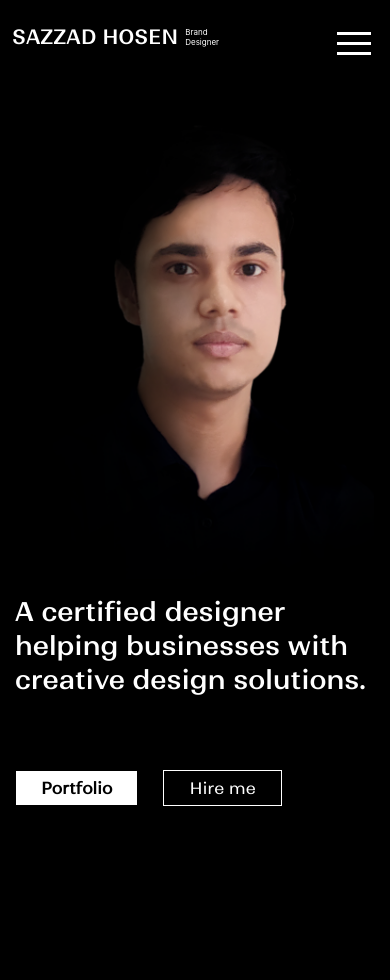
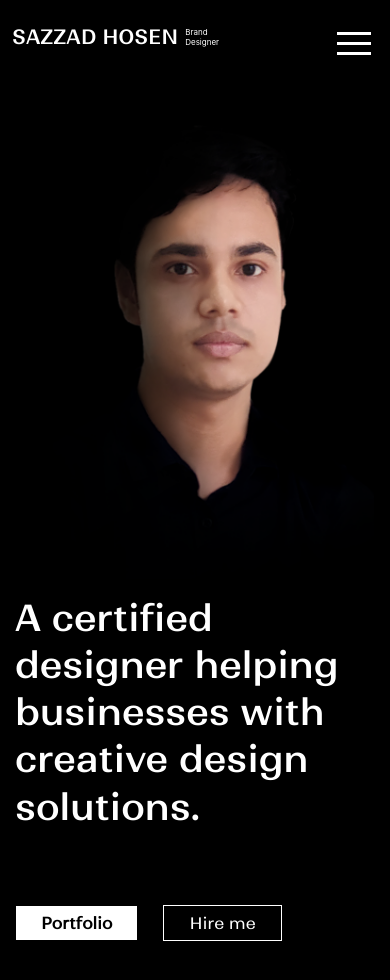
Before and after one commit to monirul360/sazzad-portfolio, a React (Create React App) app: page / in a window 390 px wide. Shown: the top 980 px of the page. Before the commit the page ends 880 px from the top, so only its background shows below. Built offline with nearby package versions, Linux system fonts and the light colour scheme; no server answers.

Commit message:
something problem solv

```diff
--- a/src/App.css
+++ b/src/App.css
@@ -406,6 +406,10 @@ ul {
   margin: auto;
 }
 
+.work-hire-me {
+  z-index: 90;
+}
+
 .work-hire-me a {
   padding: 7px 25px;
   background-color: #ffff;
@@ -413,7 +417,6 @@ ul {
   font-family: 'Ranade-Regular';
   font-weight: bold;
   bottom: 30px;
-  z-index: 99;
   box-shadow: 2px 2px 7px rgba(12, 12, 12, 0.404);
 }
 
@@ -596,17 +599,32 @@ ul {
   .about-text p {
     font-size: 22px;
   }
+
 }
 
 @media (min-width:1400px) {
   .about-text p {
     font-size: 26px;
   }
+
+  .hero-section .hero-text h1 {
+    font-family: 'Ranade-Medium';
+    line-height: 1.3;
+    font-size: calc(2.250rem + 1.5vw);
+  }
 }
 
 @media (min-width:1600px) {
   .about-text p {
     font-size: 26px;
+  }
+}
+
+@media (min-width:2100px) {
+  .hero-section .hero-text h1 {
+    font-family: 'Ranade-Medium';
+    line-height: 1.3;
+    font-size: calc(1.250rem + 1.5vw);
   }
 }
 
@@ -625,6 +643,12 @@ ul {
 }
 
 @media (max-width:992px) {
+  .hero-section .hero-text h1 {
+    font-family: 'Ranade-Medium';
+    line-height: 1.3;
+    font-size: calc(1.250rem + 1.5vw);
+  }
+
   .infowork {
     width: 100%;
   }
@@ -657,12 +681,6 @@ ul {
 }
 
 @media (max-width:768px) {
-
-  .work-img img {
-    width: 100%;
-    height: 270px;
-  }
-
   .work-title h3 {
     font-weight: 500;
     line-height: 1.2;
@@ -682,8 +700,6 @@ ul {
 }
 
 @media (max-width:769px) {
-
-  /*  */
   .nav-menu {
     width: 70%;
   }
@@ -703,12 +719,14 @@ ul {
     padding-left: 15px;
   }
 
+  .hero-section .hero-text h1 {
+    font-family: 'Ranade-Medium';
+    line-height: 1.3;
+    font-size: calc(2.250rem + 1.5vw);
+  }
+
   .hero-button {
     padding-left: 15px;
-  }
-
-  .hero-section .hero-text h1 {
-    font-size: 26px;
   }
 
   .contact {
@@ -735,11 +753,48 @@ ul {
     margin-bottom: 80px;
     background-color: #000000;
   }
+}
 
+@media (max-width:768px) {
+  .hero-section .hero-text h1 {
+    font-family: 'Ranade-Medium';
+    line-height: 1.3;
+    font-size: calc(1.450rem + 1.5vw);
+  }
+}
+
+@media (max-width:767px) {
+  .hero-section .hero-text h1 {
+    font-family: 'Ranade-Medium';
+    line-height: 1.3;
+    font-size: calc(2.250rem + 1.5vw);
+  }
 }
 
 @media (max-width:669px) {
   .contact-text h1 {
     font-size: 30px;
   }
+
+  .hero-section .hero-text h1 {
+    font-family: 'Ranade-Medium';
+    line-height: 1.3;
+    font-size: calc(2.350rem + 1.5vw);
+  }
 }
+
+@media (max-width:600px) {
+  .hero-section .hero-text h1 {
+    font-family: 'Ranade-Medium';
+    line-height: 1.3;
+    font-size: calc(1.900rem + 1.5vw);
+  }
+}
+
+@media (max-width:300px) {
+  .hero-section .hero-text h1 {
+    font-family: 'Ranade-Medium';
+    line-height: 1.3;
+    font-size: calc(1.300rem + 1.5vw);
+  }
+}
--- a/src/Page/works/Works.js
+++ b/src/Page/works/Works.js
@@ -4,7 +4,6 @@ import { Link } from 'react-router-dom';
 import Nav from '../Share/Nav/Nav';
 const Works = () => {
     const [work, setwork] = useState([]);
-    const workreverse = work.reverse();
     useEffect(() => {
         const url = "https://desolate-crag-18556.herokuapp.com/items";
         fetch(url)
@@ -24,7 +23,7 @@ const Works = () => {
                     <div className="container">
                         <div className="monirul">
                             {
-                                workreverse.map(work => <Showork
+                                work.slice(0).reverse().map(work => <Showork
                                     key={work.id}
                                     work={work}
                                 ></Showork>)
```
